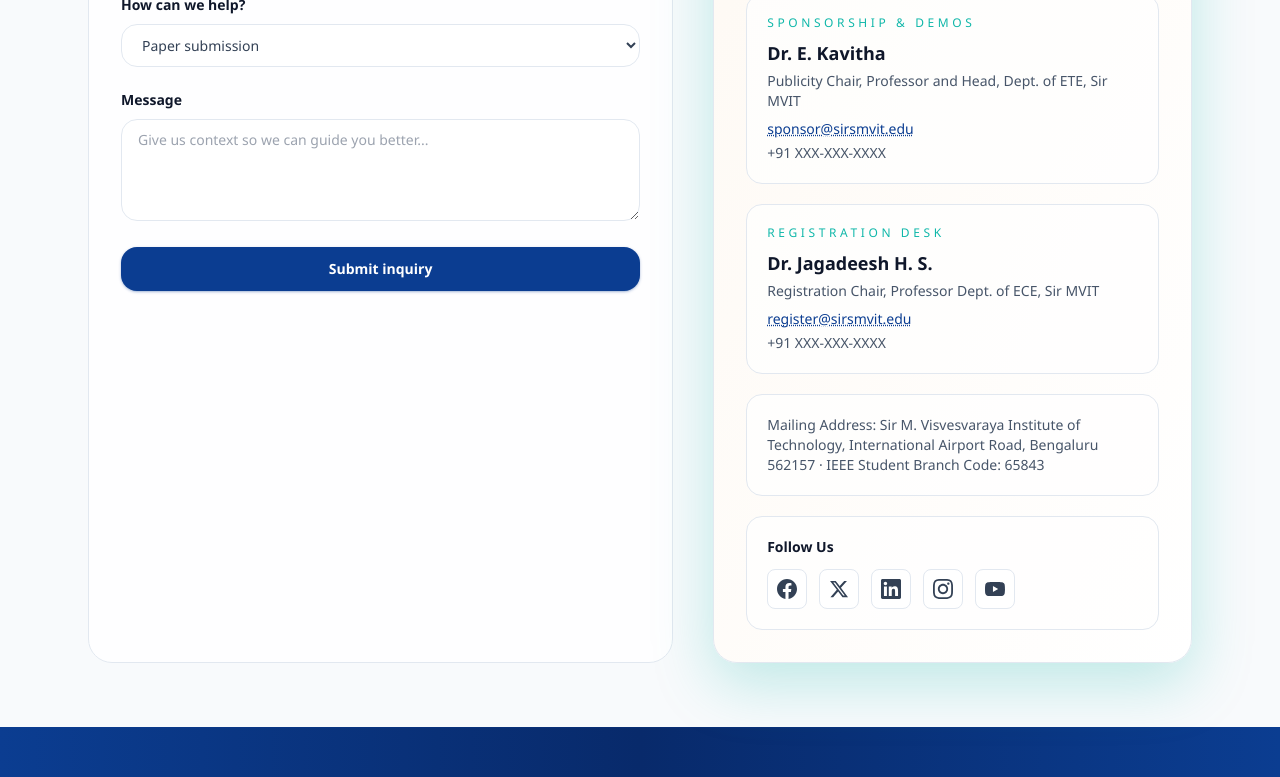
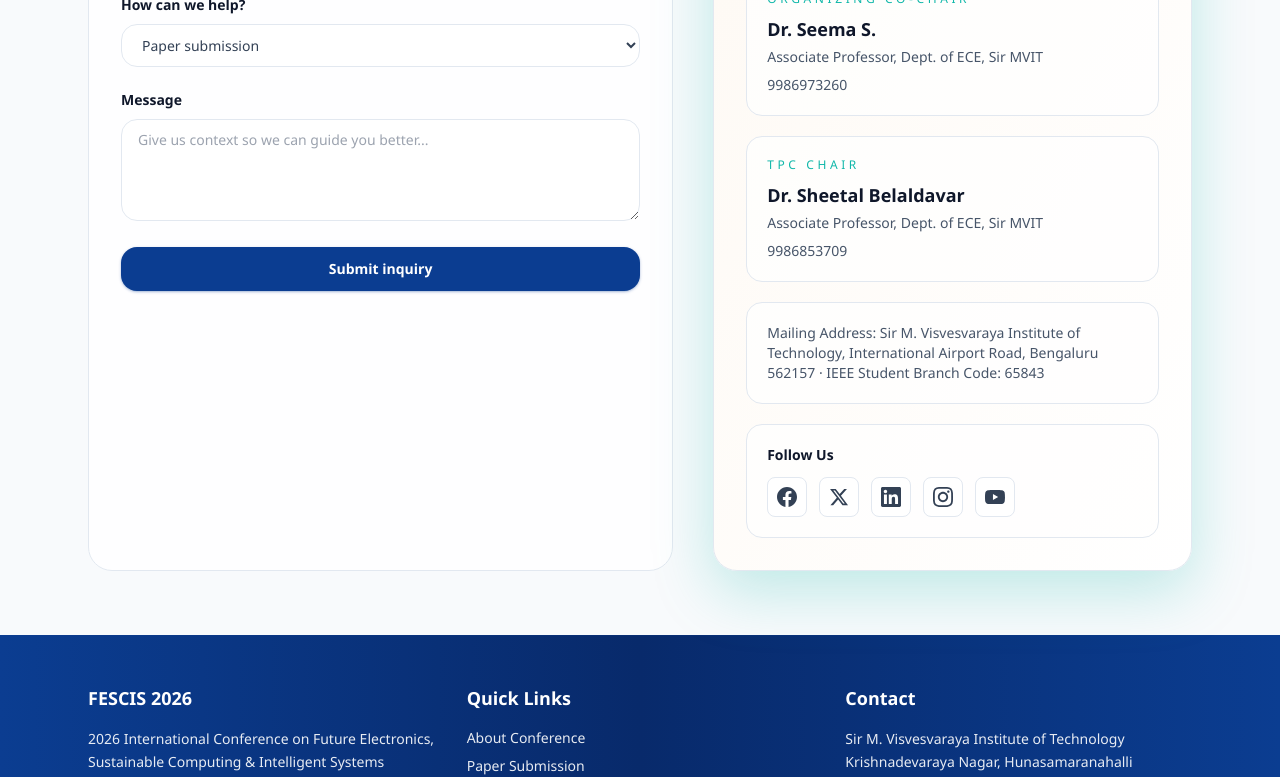
Before and after one commit to kshitiz-12/mvit-techcon, a React (Vite) app: page /contact in a window 1280 px wide. Shown: the part 800-1577 px from the top of the page. Built offline with nearby package versions, Linux system fonts and the light colour scheme.

Commit message:
submission

```diff
--- a/index.html
+++ b/index.html
@@ -10,10 +10,10 @@
     <link rel="preload" as="image" href="/Campus view.JPG" fetchpriority="high" type="image/jpeg" />
 
     <!-- Primary Meta Tags -->
-    <title>FESCIS 2026 | 2026 International Conference on Future Electronics, Sustainable Computing &amp; Intelligent Systems</title>
-    <meta name="title" content="FESCIS 2026 | 2026 International Conference on Future Electronics, Sustainable Computing &amp; Intelligent Systems" />
-    <meta name="description" content="FESCIS 2026 — 2026 International Conference on Future Electronics, Sustainable Computing &amp; Intelligent Systems. 17th &amp; 18th December 2026 at Sir M. Visvesvaraya Institute of Technology, Bengaluru. IEEE Xplore indexed." />
-    <meta name="keywords" content="FESCIS 2026, 2026 International Conference on Future Electronics, Sustainable Computing, Intelligent Systems, IEEE conference, Bengaluru, SMVIT, IEEE Xplore, research conference" />
+    <title>FESCIS 2026 | 2026 International Conference on Future Electronics, Sustainable Computing &amp; Intelligent Systems #72647</title>
+    <meta name="title" content="FESCIS 2026 | 2026 International Conference on Future Electronics, Sustainable Computing &amp; Intelligent Systems #72647" />
+    <meta name="description" content="FESCIS 2026 — 2026 International Conference on Future Electronics, Sustainable Computing &amp; Intelligent Systems #72647. 17th &amp; 18th December 2026 at Sir M. Visvesvaraya Institute of Technology, Bengaluru. IEEE Xplore indexed." />
+    <meta name="keywords" content="FESCIS 2026, 2026 International Conference on Future Electronics, Sustainable Computing, Intelligent Systems #72647, IEEE conference, Bengaluru, SMVIT, IEEE Xplore, research conference" />
     <meta name="author" content="Sir M. Visvesvaraya Institute of Technology" />
     <meta name="robots" content="index, follow" />
     <meta name="language" content="English" />
@@ -21,15 +21,15 @@
     <!-- Open Graph / Facebook -->
     <meta property="og:type" content="website" />
     <meta property="og:url" content="https://fescis2026.sirmvit.edu/" />
-    <meta property="og:title" content="FESCIS 2026 | 2026 International Conference on Future Electronics, Sustainable Computing &amp; Intelligent Systems" />
-    <meta property="og:description" content="Join us on 17th &amp; 18th December 2026 at Sir M. Visvesvaraya Institute of Technology, Bengaluru for FESCIS 2026 — the 2026 International Conference on Future Electronics, Sustainable Computing &amp; Intelligent Systems. Submit your research papers and be part of this premier IEEE conference." />
+    <meta property="og:title" content="FESCIS 2026 | 2026 International Conference on Future Electronics, Sustainable Computing &amp; Intelligent Systems #72647" />
+    <meta property="og:description" content="Join us on 17th &amp; 18th December 2026 at Sir M. Visvesvaraya Institute of Technology, Bengaluru for FESCIS 2026 — the 2026 International Conference on Future Electronics, Sustainable Computing &amp; Intelligent Systems #72647. Submit your research papers and be part of this premier IEEE conference." />
     <meta property="og:image" content="/SIR-LOGO.webp" />
 
     <!-- Twitter -->
     <meta property="twitter:card" content="summary_large_image" />
     <meta property="twitter:url" content="https://fescis2026.sirmvit.edu/" />
-    <meta property="twitter:title" content="FESCIS 2026 | 2026 International Conference on Future Electronics, Sustainable Computing &amp; Intelligent Systems" />
-    <meta property="twitter:description" content="Join us on 17th &amp; 18th December 2026 at Sir M. Visvesvaraya Institute of Technology, Bengaluru for FESCIS 2026 — the 2026 International Conference on Future Electronics, Sustainable Computing &amp; Intelligent Systems." />
+    <meta property="twitter:title" content="FESCIS 2026 | 2026 International Conference on Future Electronics, Sustainable Computing &amp; Intelligent Systems #72647" />
+    <meta property="twitter:description" content="Join us on 17th &amp; 18th December 2026 at Sir M. Visvesvaraya Institute of Technology, Bengaluru for FESCIS 2026 — the 2026 International Conference on Future Electronics, Sustainable Computing &amp; Intelligent Systems #72647." />
     <meta property="twitter:image" content="/SIR-LOGO.webp" />
 
     <!-- Theme Color -->
--- a/src/components/HeroCarousel.tsx
+++ b/src/components/HeroCarousel.tsx
@@ -2,6 +2,7 @@ import { useEffect, useState, useCallback } from 'react'
 import { Link } from 'react-router-dom'
 import { motion } from 'framer-motion'
 import CountdownTimer from './CountdownTimer'
+import { CONFERENCE_IEEE_ID, CONFERENCE_TOPIC } from '../constants/conference'
 import { useReducedMotion } from '../hooks/useReducedMotion'
 
 const carouselImages = [
@@ -291,7 +292,9 @@ const HeroCarousel = () => {
           <div className="mt-3 text-xs font-medium leading-relaxed text-white drop-shadow-[0_2px_4px_rgba(0,0,0,0.5)] [text-shadow:_0_1px_4px_rgba(0,0,0,0.8),_0_2px_8px_rgba(0,0,0,0.6)] xs:mt-4 xs:text-sm sm:mt-6 sm:text-base md:text-lg lg:text-xl xl:text-2xl">
             <p className="text-center">2026 International Conference</p>
             <p className="text-center">On</p>
-            <p className="text-center px-2">Future Electronics, Sustainable Computing & Intelligent Systems</p>
+            <p className="text-center px-2">
+              {CONFERENCE_TOPIC} {CONFERENCE_IEEE_ID}
+            </p>
           </div>
           <div className="mt-3 flex flex-col items-center gap-2 xs:mt-4 sm:mt-6 sm:gap-3">
             <div className="inline-flex items-center gap-1.5 rounded-lg border-2 border-white/40 bg-gradient-to-r from-smvit-primary/90 via-smvit-primaryDark/90 to-smvit-primary/90 px-3 py-1.5 backdrop-blur-md shadow-[0_8px_32px_rgba(0,0,0,0.4)] xs:gap-2 xs:rounded-xl xs:px-4 xs:py-2 sm:gap-3 sm:rounded-2xl sm:px-6 sm:py-3">
--- a/src/constants/conference.ts
+++ b/src/constants/conference.ts
@@ -1,5 +1,8 @@
-export const CONFERENCE_FULL_NAME =
-  '2026 International Conference on Future Electronics, Sustainable Computing & Intelligent Systems'
+export const CONFERENCE_IEEE_ID = '#72647'
+
+export const CONFERENCE_TOPIC = 'Future Electronics, Sustainable Computing & Intelligent Systems'
+
+export const CONFERENCE_FULL_NAME = `2026 International Conference on ${CONFERENCE_TOPIC} ${CONFERENCE_IEEE_ID}`
 
 export const CONFERENCE_SHORT = 'FESCIS 2026'
 
--- a/src/pages/Contact.tsx
+++ b/src/pages/Contact.tsx
@@ -1,9 +1,32 @@
 import MotionSection from '../components/MotionSection'
 
-const contacts = [
-  { role: 'Conference Helpdesk', name: 'FESCIS Organizing Team', designation: 'Sir M. Visvesvaraya Institute of Technology, Bengaluru', email: 'fescis-ieee@sirmvit.edu', phone: '+91 XXX-XXX-XXXX' },
-  { role: 'Sponsorship & Demos', name: 'Dr. E. Kavitha', designation: 'Publicity Chair, Professor and Head, Dept. of ETE, Sir MVIT', email: 'sponsor@sirsmvit.edu', phone: '+91 XXX-XXX-XXXX' },
-  { role: 'Registration Desk', name: 'Dr. Jagadeesh H. S.', designation: 'Registration Chair, Professor Dept. of ECE, Sir MVIT', email: 'register@sirsmvit.edu', phone: '+91 XXX-XXX-XXXX' },
+type ContactEntry = {
+  role: string
+  name: string
+  designation: string
+  email?: string
+  phone?: string
+}
+
+const contacts: ContactEntry[] = [
+  {
+    role: 'Conference Helpdesk',
+    name: 'FESCIS Organizing Team',
+    designation: 'Sir M. Visvesvaraya Institute of Technology, Bengaluru',
+    email: 'fescis-ieee@sirmvit.edu',
+  },
+  {
+    role: 'Organizing Co-Chair',
+    name: 'Dr. Seema S.',
+    designation: 'Associate Professor, Dept. of ECE, Sir MVIT',
+    phone: '9986973260',
+  },
+  {
+    role: 'TPC Chair',
+    name: 'Dr. Sheetal Belaldavar',
+    designation: 'Associate Professor, Dept. of ECE, Sir MVIT',
+    phone: '9986853709',
+  },
 ]
 
 const Contact = () => {
@@ -84,10 +107,16 @@ const Contact = () => {
                 <p className="text-[10px] uppercase tracking-[0.2em] text-smvit-accent xs:text-xs xs:tracking-[0.3em]">{contact.role}</p>
                 <p className="mt-1.5 text-base font-semibold text-smvit-slate xs:mt-2 xs:text-lg">{contact.name}</p>
                 <p className="mt-1 text-xs text-slate-600 xs:text-sm">{contact.designation}</p>
-                <a href={`mailto:${contact.email}`} className="mt-1.5 block text-xs text-smvit-primary underline decoration-dotted xs:mt-2 xs:text-sm">
-                  {contact.email}
-                </a>
-                <p className="mt-1 text-xs text-slate-600 xs:text-sm">{contact.phone}</p>
+                {contact.email && (
+                  <a href={`mailto:${contact.email}`} className="mt-1.5 block text-xs text-smvit-primary underline decoration-dotted xs:mt-2 xs:text-sm">
+                    {contact.email}
+                  </a>
+                )}
+                {contact.phone && (
+                  <a href={`tel:${contact.phone}`} className="mt-1.5 block text-xs text-slate-600 xs:mt-2 xs:text-sm">
+                    {contact.phone}
+                  </a>
+                )}
               </div>
             ))}
           </div>
--- a/src/pages/PaperSubmission.tsx
+++ b/src/pages/PaperSubmission.tsx
@@ -47,7 +47,7 @@ const checkpoints = [
   {
     title: 'Submission format',
     detail:
-      'Full-length original research or review papers up to six pages following the IEEE double-column conference template. Overlength manuscripts must include justification and may incur additional page charges.',
+      'Full-length papers of minimum 6 pages following the IEEE double-column conference template. Overlength manuscripts must include justification and may incur additional page charges.',
   },
   {
     title: 'Submission portal',
@@ -81,7 +81,7 @@ const PaperSubmission = () => {
         <p className="eyebrow text-[10px] xs:text-xs">Paper Submission</p>
         <h1 className="mt-3 font-display text-2xl text-slate-900 xs:mt-4 xs:text-3xl sm:text-4xl">Submit your work to FESCIS 2026.</h1>
         <p className="mt-4 text-sm text-slate-600 xs:mt-5 xs:text-base sm:text-lg">
-          We invite original research contributions, visionary case studies, and practice-led insights that align with the three
+          We invite original research contributions, visionary case studies, and practice-led insights that align with the ten
           flagship tracks. Interdisciplinary submissions that bridge multiple tracks are prioritized for plenary storytelling.
         </p>
         <div className="mt-4 rounded-xl border border-slate-200 bg-white/70 p-3 text-xs leading-relaxed text-slate-600 xs:mt-5 xs:rounded-2xl xs:p-4 xs:text-sm">
```
